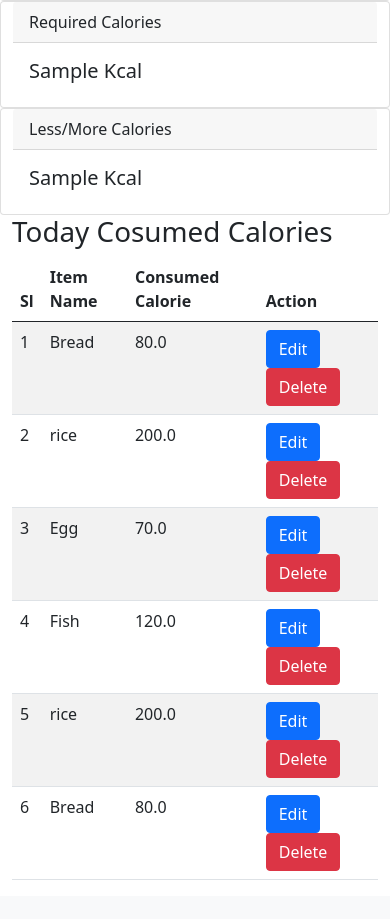
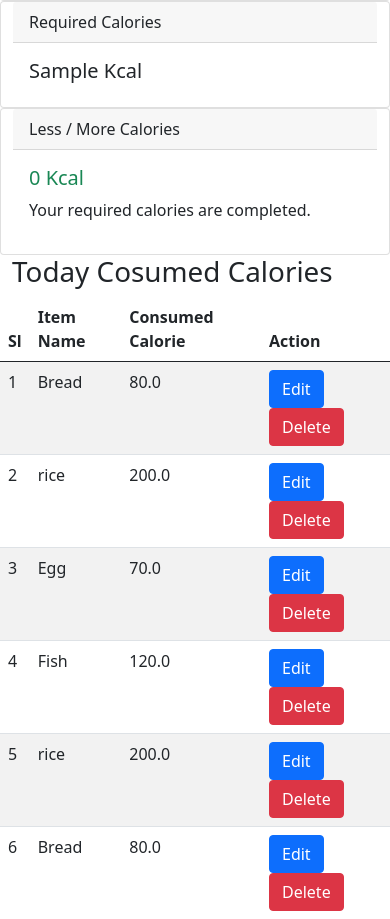
Before and after one commit to oren-dx/Calory-Counter, a Django app: template oren_22_CaloryCounter/CalorieCounter/templates/dashboard.html in a window 390 px wide. Shown: the part 371-1290 px from the top of the page. Before the commit the page ends 1251 px from the top, so only its background shows below. Run offline with Django 5.2, Linux system fonts and the light colour scheme; data comes from the database, SQL or seed files in the repository; tables that the repository leaves empty hold one stand-in row (values such as "Sample post"); the template is opened without the code that fills it: values that come from a table or form of the project are taken from there, most other values are stand-ins (such as "Sample title", 1, 10 or a date in 2020).

Commit message:
Update dashboard.html

```diff
--- a/oren_22_CaloryCounter/CalorieCounter/templates/dashboard.html
+++ b/oren_22_CaloryCounter/CalorieCounter/templates/dashboard.html
@@ -7,7 +7,8 @@
 
   <h1 class="mt-4">Daily Consumed Calories {{total_count}}</h1>
 
-  <div class="row">
+<div class="row">
+
     <div class="card col-md-4">
       <div class="card-header">Consumed Calories</div>
       <div class="card-body">
@@ -22,12 +23,28 @@
       </div>
     </div>
 
-    <div class="card col-md-4">
-      <div class="card-header">Less/More Calories</div>
-      <div class="card-body">
-        <h5 class="card-title">{{less_more}} Kcal</h5>
-      </div>
+     <div class="card col-md-4">
+      <div class="card-header">Less / More Calories</div>
+       <div class="card-body">
+
+        {% if less_more > 0 %}
+            <h5 class="card-title text-warning">
+                {{ less_more }} Kcal Less
+            </h5>
+            <p>You need {{ less_more }} more Kcal.</p>
+
+        {% elif less_more < 0 %}
+            <h5 class="card-title text-danger">
+                {{ less_more|cut:"-" }} Kcal More
+            </h5>
+            <p>You consumed more than your required calories.</p>
+
+        {% else %}
+            <h5 class="card-title text-success">0 Kcal</h5>
+            <p>Your required calories are completed.</p>
+        {% endif %}
     </div>
+
   </div>
 
   <h1>Today Cosumed Calories</h1>
```
